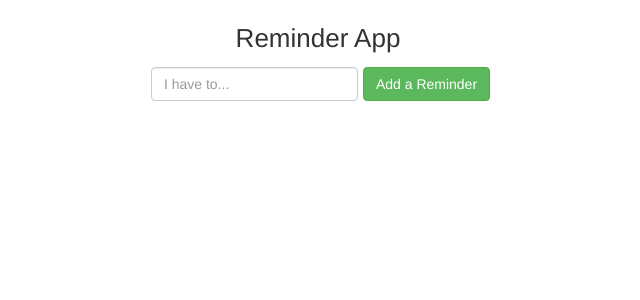
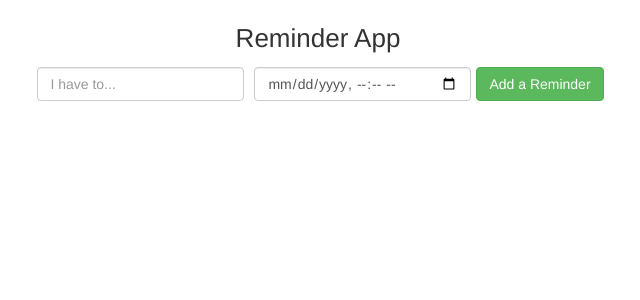
Before and after one commit to itsca/ReactReminderApp, a React (Create React App) app: page / in a window 1280 px wide. Shown: the top 300 px of the page, without its empty margins (322-962 px from the left). Built offline with nearby package versions, Linux system fonts and the light colour scheme.

Commit message:
Added date input and due date for reminders in state

```diff
--- a/src/actions/index.js
+++ b/src/actions/index.js
@@ -1,10 +1,11 @@
 import {ADD_REMINDER} from '../constants/constants.js';
 import {DELETE_REMINDER} from '../constants/constants.js';
 
-export const addReminder = (text) => {
+export const addReminder = (text, dueDate) => {
   const action = {
     type: ADD_REMINDER,
-    text: text
+    text: text,
+    dueDate
   }
   //console.log('action in addReminder', action);
   return action;
--- a/src/components/App.jsx
+++ b/src/components/App.jsx
@@ -7,13 +7,14 @@
   constructor(props) {
     super(props);
     this.state = {
-      text: ''
+      text: '',
+      dueDate: ''
     }
   }
 
   addReminder() {
-    // console.log('this',  this);
-    this.props.addReminder(this.state.text);
+    console.log('this.state.dueDate',  this.state.dueDate);
+    this.props.addReminder(this.state.text, this.state.dueDate);
   }
 
   deleteReminder(id){
@@ -57,6 +58,10 @@
               className="form-control"
               placeholder="I have to..."
               onChange={event => this.setState({text: event.target.value})}/>
+              <input type="datetime-local"
+                     className="form-control"
+                     onChange={event => this.setState({dueDate: event.target.value})}
+              />
           </div>
           <button
             type="button"
--- a/src/reducers/index.js
+++ b/src/reducers/index.js
@@ -1,9 +1,11 @@
 import {ADD_REMINDER, DELETE_REMINDER} from '../constants/constants.js';
 
 const reminder = (action) => {
+  let {text, dueDate} = action;
   return {
-    text: action.text,
-    id: Math.random()
+    id: Math.random(),
+    text,
+    dueDate
   }
 }
 
```
